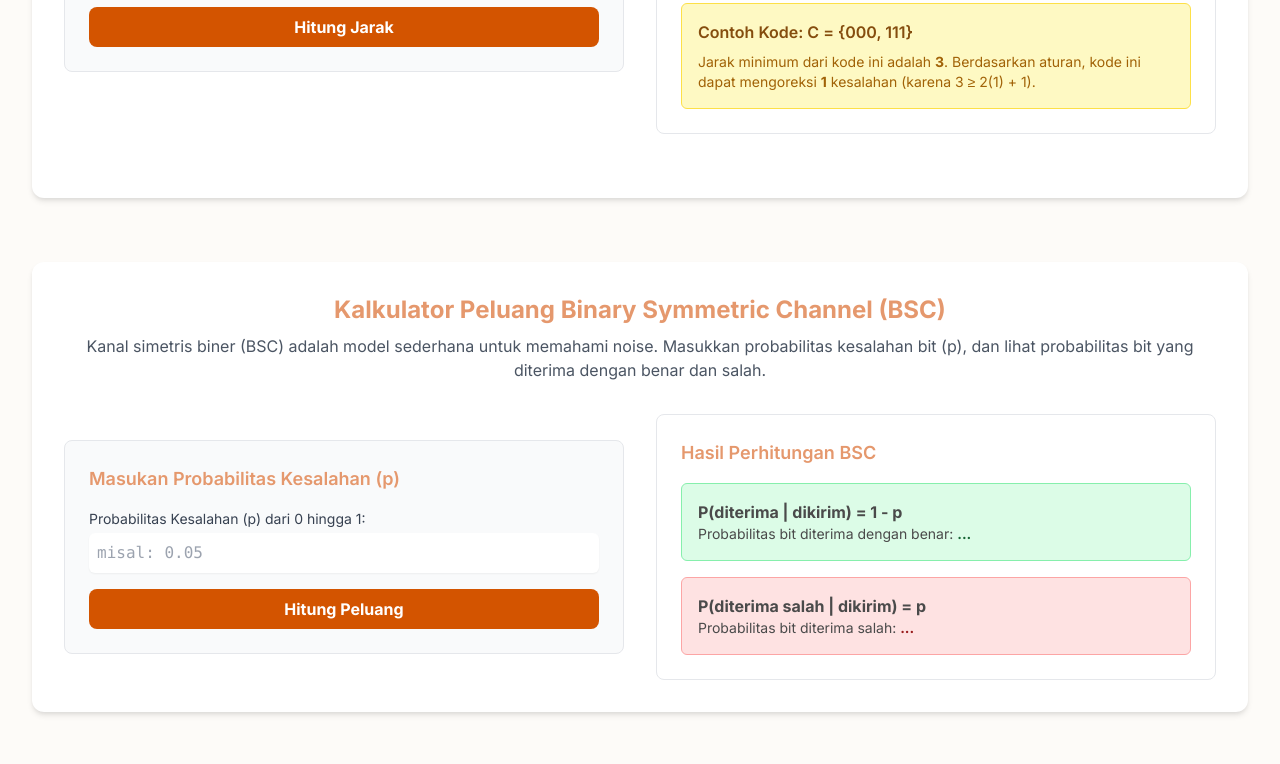
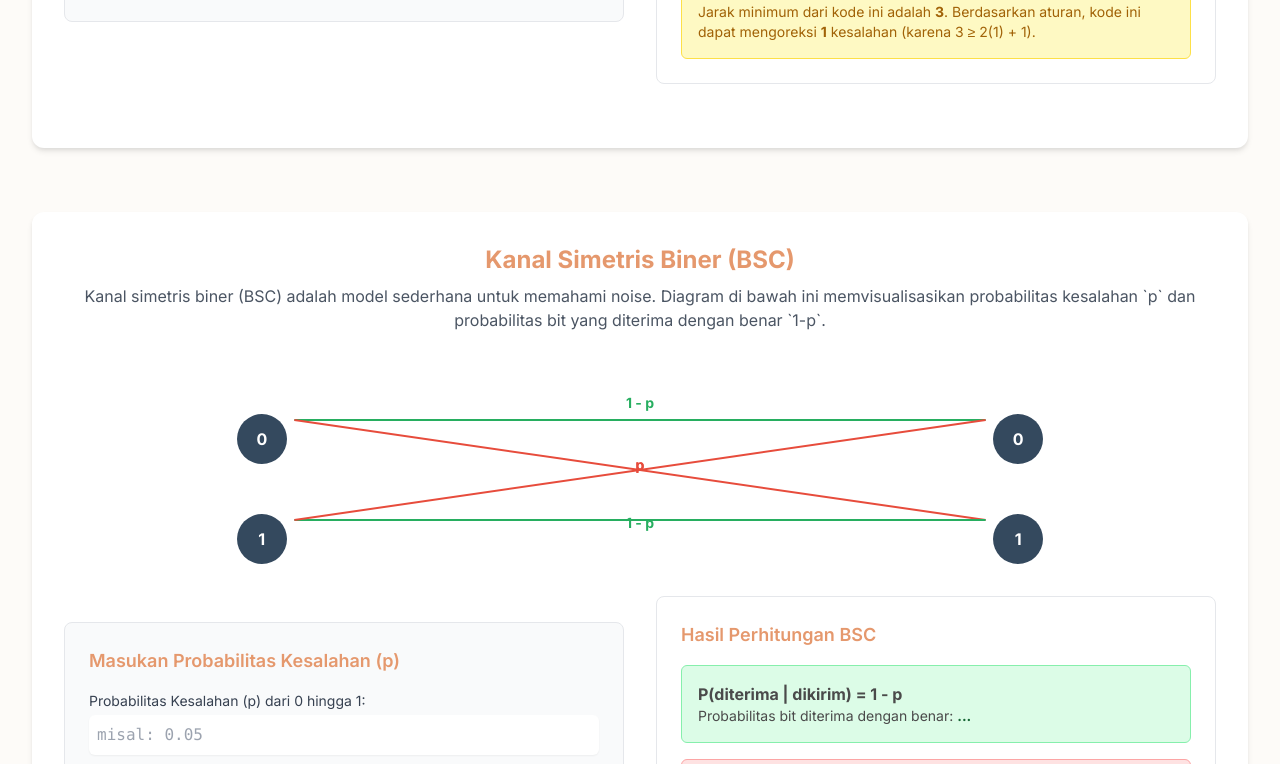
Before and after one commit to khudzu/coding, a plain HTML site: page index.html in a window 1280 px wide. Shown: the part 2338-3102 px from the top of the page. Drawn offline with nearby package versions, Linux system fonts and the light colour scheme.

Commit message:
Update index.html

```diff
--- a/index.html
+++ b/index.html
@@ -12,7 +12,7 @@
     <!-- Visualization & Content Choices:
         - Communication Flow Diagram (Section 1): Goal: Organize. Method: HTML/Tailwind diagram. Interaction: Hover to highlight stages. Justification: Visually breaks down the system components for easy understanding.
         - Uncoded Transmission Simulation (Section 2): Goal: Inform/Demonstrate Problem. Method: Interactive HTML elements updated with JS. Interaction: User clicks 'Kirim' to see a message get corrupted by 'noise'. Justification: Actively demonstrates the core problem of data corruption in a memorable way.
-        - Coded Transmission Simulation (Section 3): Goal: Inform/Demonstrate Solution. Method: Interactive HTML elements updated with JS. Interaction: User clicks 'Kirim' to see a redundant code detect an error. Justification: Directly contrasts with the previous simulation to show the power of redundancy.
+        - Coded Transmission Simulation (Section 3): Goal: Inform/Demonstrate Solution. Method: Interactive HTML elements updated with JS. Interaction: Directly contrasts with the previous simulation to show the power of redundancy.
         - Efficiency vs. Reliability Chart (Section 4): Goal: Compare. Method: Bar chart (Chart.js). Interaction: Tooltips on hover provide exact data. Justification: Quantifies the abstract concept of the trade-off, making it concrete and easy to compare.
         - Hamming Distance Calculator & Minimum Distance Decoder (Section 5): Goal: Quantify/Explain advanced concepts. Method: Interactive HTML inputs and dynamic text. Interaction: User enters binary strings and clicks a button to get the distance; a separate block explains the relationship between minimum distance and error correction capability. Justification: This interactive tool makes an abstract, mathematical concept of Hamming distance tangible and easy to explore. It directly implements the theory from the provided source.
         - BSC Probability Calculator (Section 6): Goal: Quantify/Explain. Method: Interactive form and dynamic text output. Interaction: User enters a bit error probability and sees the probabilities of correct and incorrect reception. Justification: This new feature directly addresses the user's request, providing a practical tool to understand the probabilistic nature of noise in a binary channel.
@@ -57,9 +57,51 @@
             max-height: 400px;
         }
         @media (min-width: 768px) {
-            .chart-container {
+            chart-container {
                 height: 350px;
             }
+        }
+        .bsc-diagram {
+            display: flex;
+            justify-content: center;
+            align-items: center;
+            position: relative;
+            width: 100%;
+            height: 200px;
+        }
+        .bsc-node {
+            width: 50px;
+            height: 50px;
+            background-color: #34495e;
+            border-radius: 50%;
+            color: white;
+            display: flex;
+            align-items: center;
+            justify-content: center;
+            font-weight: bold;
+            position: absolute;
+            z-index: 10;
+        }
+        .bsc-diagram svg {
+            position: absolute;
+            top: 0;
+            left: 0;
+            width: 100%;
+            height: 100%;
+            z-index: 5;
+            overflow: visible;
+        }
+        .bsc-diagram line {
+            stroke-width: 2;
+        }
+        .arrowhead {
+            fill: #34495e;
+            stroke: #34495e;
+            stroke-width: 1;
+        }
+        .text-label {
+            font-size: 14px;
+            font-weight: bold;
         }
     </style>
 </head>
@@ -230,8 +272,37 @@
         <!-- Section 6: BSC Probability Calculator -->
         <section id="bsc-calculator">
             <div class="card p-6 md:p-8">
-                <h2 class="text-2xl font-bold text-center mb-2 text-[#e5986d]">Kalkulator Peluang Binary Symmetric Channel (BSC)</h2>
-                <p class="text-center text-gray-600 mb-8">Kanal simetris biner (BSC) adalah model sederhana untuk memahami noise. Masukkan probabilitas kesalahan bit (p), dan lihat probabilitas bit yang diterima dengan benar dan salah.</p>
+                <h2 class="text-2xl font-bold text-center mb-2 text-[#e5986d]">Kanal Simetris Biner (BSC)</h2>
+                <p class="text-center text-gray-600 mb-8">Kanal simetris biner (BSC) adalah model sederhana untuk memahami noise. Diagram di bawah ini memvisualisasikan probabilitas kesalahan `p` dan probabilitas bit yang diterima dengan benar `1-p`.</p>
+
+                <!-- BSC Diagram -->
+                <div class="bsc-diagram mb-8">
+                    <div class="bsc-node" style="top: 25%; left: 15%;">0</div>
+                    <div class="bsc-node" style="top: 75%; left: 15%;">1</div>
+                    <div class="bsc-node" style="top: 25%; right: 15%;">0</div>
+                    <div class="bsc-node" style="top: 75%; right: 15%;">1</div>
+                    <svg>
+                        <!-- 0 to 0 (Correct) -->
+                        <line x1="20%" y1="28%" x2="80%" y2="28%" stroke="#27ae60" />
+                        <text x="50%" y="22%" text-anchor="middle" class="text-label" fill="#27ae60">1 - p</text>
+                        <polygon points="79%,27% 81%,29% 81%,25%" fill="#27ae60" />
+
+                        <!-- 0 to 1 (Error) -->
+                        <line x1="20%" y1="28%" x2="80%" y2="78%" stroke="#e74c3c" />
+                        <text x="50%" y="53%" text-anchor="middle" class="text-label" fill="#e74c3c">p</text>
+                        <polygon points="79%,77% 81%,79% 81%,75%" fill="#e74c3c" />
+
+                        <!-- 1 to 1 (Correct) -->
+                        <line x1="20%" y1="78%" x2="80%" y2="78%" stroke="#27ae60" />
+                        <text x="50%" y="82%" text-anchor="middle" class="text-label" fill="#27ae60">1 - p</text>
+                        <polygon points="79%,77% 81%,79% 81%,75%" fill="#27ae60" />
+
+                        <!-- 1 to 0 (Error) -->
+                        <line x1="20%" y1="78%" x2="80%" y2="28%" stroke="#e74c3c" />
+                        <text x="50%" y="53%" text-anchor="middle" class="text-label" fill="#e74c3c">p</text>
+                        <polygon points="79%,27% 81%,25% 81%,29%" fill="#e74c3c" />
+                    </svg>
+                </div>
 
                 <div class="grid grid-cols-1 md:grid-cols-2 gap-8 items-center">
                     <!-- Input Form -->
@@ -449,8 +520,8 @@
 
                 bscErrorMessage.style.display = 'none';
                 const correctProb = (1 - p).toFixed(4);
+                errorProbResultSpan.textContent = p.toFixed(4);
                 correctProbSpan.textContent = correctProb;
-                errorProbResultSpan.textContent = p.toFixed(4);
             });
         });
     </script>
```
